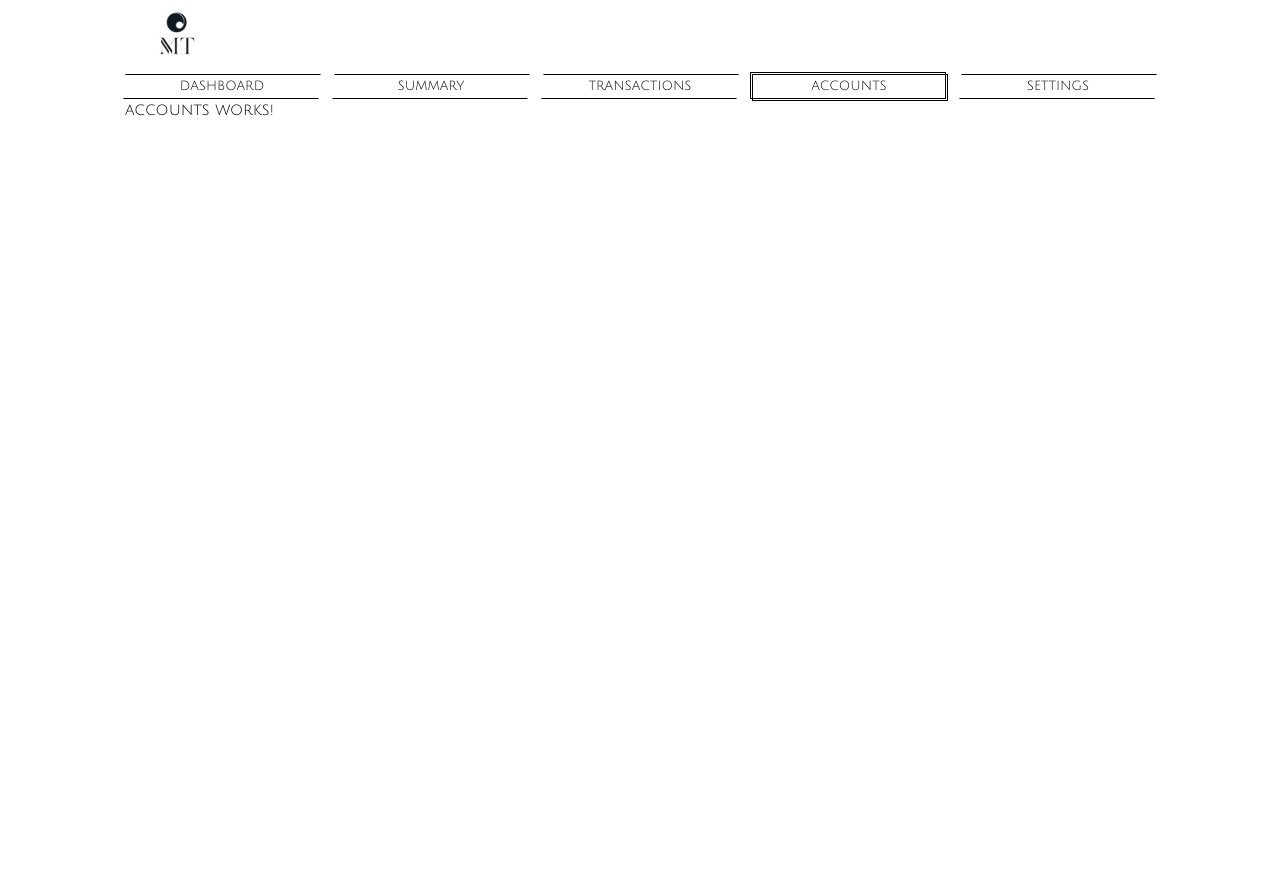
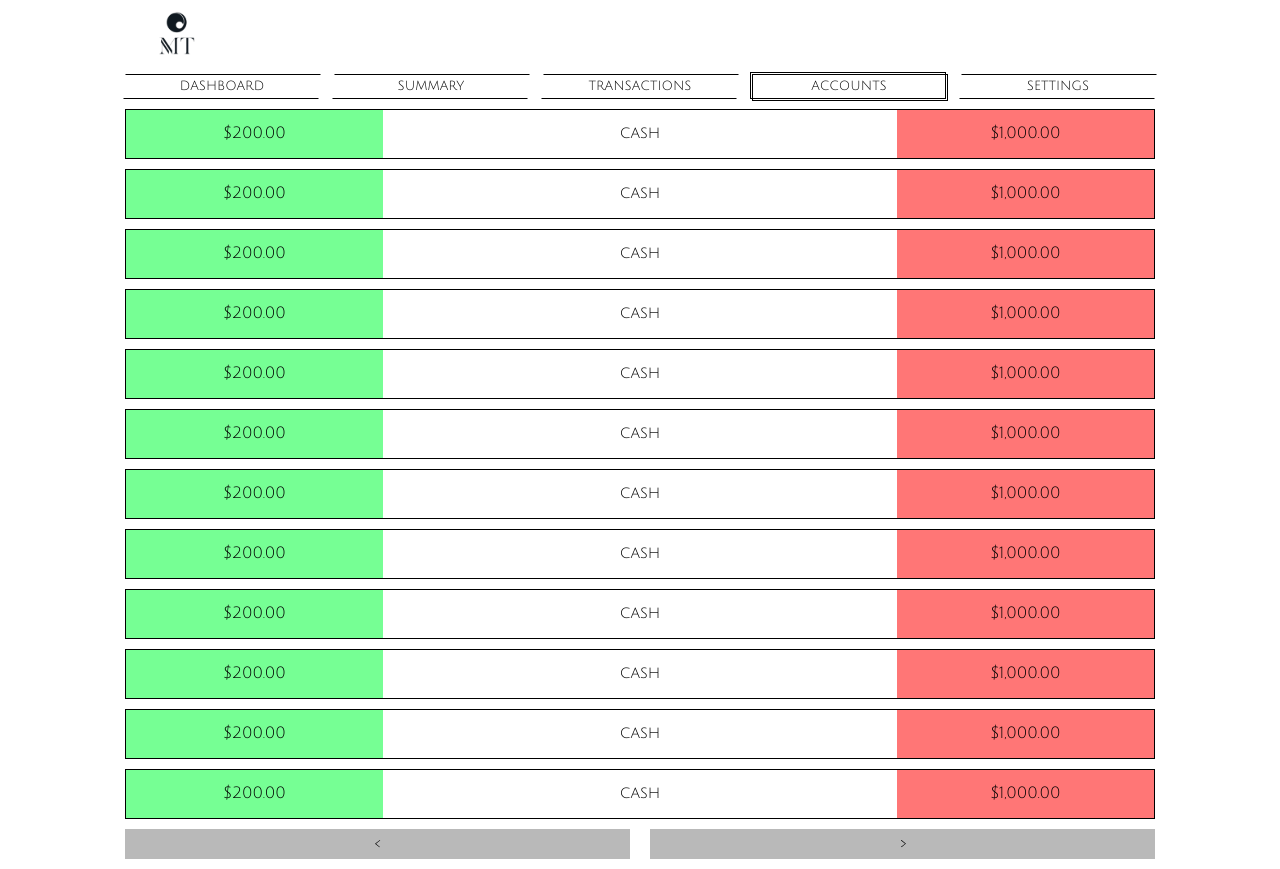
Before and after one commit to Jwoliv/mt-ui, an Angular app: page /accounts in a window 1280 px wide. Before the commit the page ends 800 px from the top, so only its background shows below. Built offline with nearby package versions, Linux system fonts and the light colour scheme.

Commit message:
refactor styles for accounts and transactions components

```diff
--- a/src/app/components/accounts/accounts.component.html
+++ b/src/app/components/accounts/accounts.component.html
@@ -1 +1,44 @@
-<p>accounts works!</p>
+<div class="accounts-items">
+    <div *ngFor="let account of accounts" class="accounts-item-wrapper">
+        <a [routerLink]="['account', account.id]" class="accounts-item">
+            <div id="earning">{{account.earning | currency }}</div>
+            <div>{{account.name}}</div>
+            <div id="spending">{{account.spending | currency }}</div>
+        </a>
+    </div>
+</div>
+
+<div class="accounts-navigation">
+    <div>
+        <button id="prev">
+            <svg fill="none" height="8" viewBox="0 0 10 8" width="10" xmlns="http://www.w3.org/2000/svg">
+                <g clip-path="url(#clip0_10_643)">
+                    <path d="M6.85106 0.0809473C6.92071 0.0820223 6.98841 0.0995107 7.04565 0.131213C7.10288 0.162916 7.1471 0.207418 7.17274 0.259127C7.19838 0.310834 7.2043 0.36744 7.18976 0.421827C7.17522 0.476215 7.14086 0.525956 7.09101 0.564798L3.04222 3.70202L6.97025 6.93561C7.03504 6.98924 7.07062 7.06117 7.06921 7.13567C7.0678 7.21018 7.02951 7.28121 6.96271 7.33325C6.89553 7.38498 6.80543 7.41338 6.7121 7.41225C6.61877 7.41113 6.5298 7.38056 6.4646 7.32724L2.28952 3.8918C2.22473 3.83817 2.18915 3.76624 2.19056 3.69174C2.19197 3.61723 2.23026 3.5462 2.29706 3.49415L6.60043 0.161134C6.66738 0.10897 6.75752 0.0801325 6.85106 0.0809473Z"
+                          fill="black"/>
+                </g>
+                <defs>
+                    <clipPath id="clip0_10_643">
+                        <rect fill="white" height="7.33381"
+                              transform="matrix(-0.999927 -0.012079 0.0189512 -0.99982 9.185 7.44336)"
+                              width="9.18566"/>
+                    </clipPath>
+                </defs>
+            </svg>
+        </button>
+    </div>
+    <div>
+        <button id="next">
+            <svg fill="none" height="8" viewBox="0 0 10 8" width="10" xmlns="http://www.w3.org/2000/svg">
+                <g clip-path="url(#clip0_10_640)">
+                    <path d="M3.2871 7.33337C3.21744 7.33313 3.14942 7.31646 3.09159 7.28546C3.03376 7.25445 2.9887 7.21049 2.96208 7.15909C2.93546 7.1077 2.92847 7.05117 2.94198 6.99662C2.95549 6.94206 2.9889 6.89191 3.03802 6.85247L7.02688 3.6667L3.03802 0.480931C2.97221 0.428086 2.93528 0.356599 2.93528 0.282085C2.93528 0.207571 2.97221 0.136085 3.03802 0.0832391C3.10421 0.0307068 3.19376 0.0012207 3.2871 0.0012207C3.38044 0.0012207 3.46998 0.0307068 3.53618 0.0832391L7.77589 3.46785C7.8417 3.5207 7.87863 3.59219 7.87863 3.6667C7.87863 3.74121 7.8417 3.8127 7.77589 3.86555L3.53618 7.25016C3.47023 7.30313 3.38065 7.33305 3.2871 7.33337Z"
+                          fill="black"/>
+                </g>
+                <defs>
+                    <clipPath id="clip0_10_640">
+                        <rect fill="white" height="7.33333" transform="translate(0.813934)" width="9.18605"/>
+                    </clipPath>
+                </defs>
+            </svg>
+        </button>
+    </div>
+</div>
--- a/src/app/components/accounts/accounts.component.scss
+++ b/src/app/components/accounts/accounts.component.scss
@@ -0,0 +1,62 @@
+.accounts-items {
+  margin: 10px 0;
+}
+
+.accounts-item-wrapper {
+  margin-bottom: 10px;
+}
+
+.accounts-item {
+  display: grid;
+  grid-template-columns: 1fr 2fr 1fr;
+  height: 50px;
+  border: 1px solid #000000;
+  margin-bottom: 10px;
+  transition-duration: .3s;
+
+  &:hover {
+    grid-template-columns: 1fr 1.5fr 1fr;
+    transition-duration: .3s;
+  }
+
+  &:last-child {
+    margin-bottom: 0;
+  }
+
+  div {
+    display: flex;
+    justify-content: center;
+    align-items: center;
+  }
+}
+
+#earning {
+  background-color: #76FF94;
+}
+
+#spending {
+  background-color: #FF7676;
+}
+
+.accounts-navigation {
+  display: grid;
+  grid-template-columns: repeat(2, 1fr);
+  gap: 20px;
+  margin-bottom: 10px;
+
+  button {
+    display: flex;
+    justify-content: center;
+    align-items: center;
+    height: 30px;
+    width: 100%;
+    transition-duration: .3s;
+    background-color: #b9b9b9;
+    cursor: pointer;
+
+    &:hover {
+      transition-duration: .3s;
+      background-color: #838383;
+    }
+  }
+}
--- a/src/app/components/accounts/accounts.component.ts
+++ b/src/app/components/accounts/accounts.component.ts
@@ -1,12 +1,33 @@
 import { Component } from '@angular/core';
+import {CurrencyPipe, NgForOf} from "@angular/common";
+import {AccountFullInfo} from "../../model/account.model";
+import {RouterLink} from "@angular/router";
 
 @Component({
   selector: 'app-accounts',
   standalone: true,
-  imports: [],
+  imports: [
+    NgForOf,
+    RouterLink,
+    CurrencyPipe
+  ],
   templateUrl: './accounts.component.html',
   styleUrl: './accounts.component.scss'
 })
 export class AccountsComponent {
+  public accounts: AccountFullInfo[] = [
+    {id: 1, name: 'cash', spending: 1000, earning: 200},
+    {id: 1, name: 'cash', spending: 1000, earning: 200},
+    {id: 1, name: 'cash', spending: 1000, earning: 200},
+    {id: 1, name: 'cash', spending: 1000, earning: 200},
+    {id: 1, name: 'cash', spending: 1000, earning: 200},
+    {id: 1, name: 'cash', spending: 1000, earning: 200},
+    {id: 1, name: 'cash', spending: 1000, earning: 200},
+    {id: 1, name: 'cash', spending: 1000, earning: 200},
+    {id: 1, name: 'cash', spending: 1000, earning: 200},
+    {id: 1, name: 'cash', spending: 1000, earning: 200},
+    {id: 1, name: 'cash', spending: 1000, earning: 200},
+    {id: 1, name: 'cash', spending: 1000, earning: 200},
+  ];
 
 }
--- a/src/app/components/dashboard/transactions-block/transcation-buttons/transaction-buttons.component.scss
+++ b/src/app/components/dashboard/transactions-block/transcation-buttons/transaction-buttons.component.scss
@@ -9,11 +9,11 @@
     height: 50px;
     cursor: pointer;
     transition-duration: .3s;
+    border: 1px solid #000000;
 
     &:hover {
       transition-duration: .3s;
     }
-
 
     img {
       height: 15px;
--- a/src/app/components/transactions/transactions.component.scss
+++ b/src/app/components/transactions/transactions.component.scss
@@ -19,12 +19,12 @@
     height: 30px;
     width: 100%;
     transition-duration: .3s;
-    background-color: #E3E3E3;
+    background-color: #b9b9b9;
     cursor: pointer;
 
     &:hover {
       transition-duration: .3s;
-      background-color: #cecece;
+      background-color: #838383;
     }
   }
 }
```
Also changed, not shown: src/app/model/account.model.ts (+7 -0 lines).
